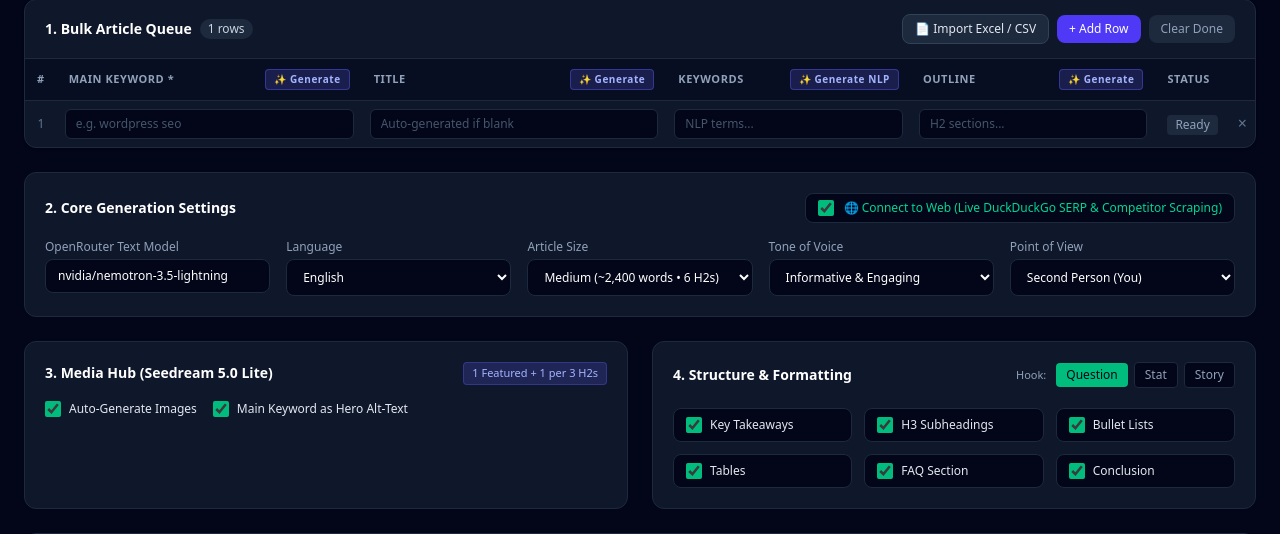
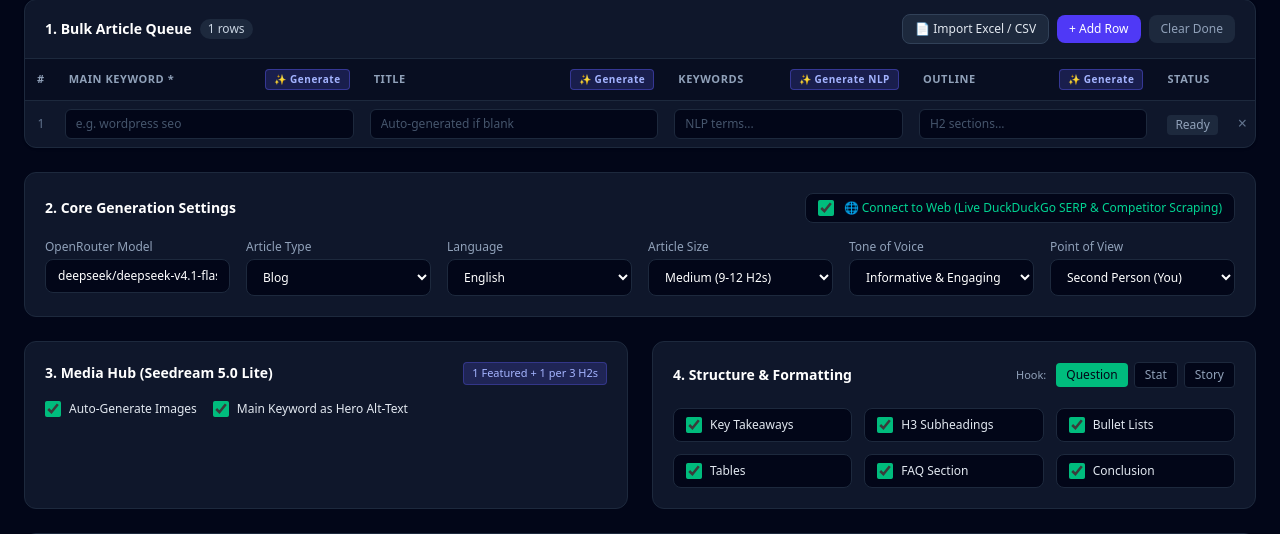
Before and after one commit to BashDEV96/local-ai-content-creator, a Flask app: page / in a window 1280 px wide. Shown: the part 94-628 px from the top of the page. Run offline with Flask 3, Linux system fonts and the light colour scheme; data that the repository does not hold is empty; some libraries are stand-ins or nearby versions.

Commit message:
Milestone v1.3: One-shot writer, Article Type selector, H2-only size scaling, and table spacing fix

```diff
--- a/templates/index.html
+++ b/templates/index.html
@@ -173,11 +173,28 @@
         </label>
       </div>
 
-      <div class="grid grid-cols-1 sm:grid-cols-2 lg:grid-cols-5 gap-4">
+      <div class="grid grid-cols-1 sm:grid-cols-2 lg:grid-cols-6 gap-4">
         <div>
-          <label class="block text-xs text-slate-400 mb-1">OpenRouter Text Model</label>
+          <label class="block text-xs text-slate-400 mb-1">OpenRouter Model</label>
           <input type="text" x-model="settings.model"
             class="w-full bg-slate-950 border border-slate-800 focus:border-emerald-500 rounded-lg px-3 py-2 text-xs text-white focus:outline-none" />
+        </div>
+
+        <div>
+          <label class="block text-xs text-slate-400 mb-1">Article Type</label>
+          <select x-model="settings.article_type" class="w-full bg-slate-950 border border-slate-800 rounded-lg px-3 py-2 text-xs text-white focus:outline-none">
+            <option>Blog</option>
+            <option>How-to guide</option>
+            <option>Listicle</option>
+            <option>Product review</option>
+            <option>News</option>
+            <option>Comparison</option>
+            <option>Case study</option>
+            <option>Opinion piece</option>
+            <option>Tutorial</option>
+            <option>Roundup post</option>
+            <option>Q&A page</option>
+          </select>
         </div>
 
         <div>
@@ -194,9 +211,10 @@
         <div>
           <label class="block text-xs text-slate-400 mb-1">Article Size</label>
           <select x-model="settings.article_size" class="w-full bg-slate-950 border border-slate-800 rounded-lg px-3 py-2 text-xs text-white focus:outline-none">
-            <option value="Small">Small (~1,200 words • 4 H2s)</option>
-            <option value="Medium">Medium (~2,400 words • 6 H2s)</option>
-            <option value="Large">Large (~3,500 words • 9 H2s)</option>
+            <option value="X-Small">X-Small (2-5 H2s)</option>
+            <option value="Small">Small (5-8 H2s)</option>
+            <option value="Medium">Medium (9-12 H2s)</option>
+            <option value="Large">Large (13-16 H2s)</option>
           </select>
         </div>
 
@@ -279,7 +297,7 @@
             <input type="checkbox" x-model="settings.key_takeaways" class="rounded accent-emerald-500 w-4 h-4" />
             <span class="text-xs text-slate-200">Key Takeaways</span>
           </label>
-          <label class="inline-flex items-center gap-2 cursor-pointer bg-slate-950 border border-slate-800 px-3 py-2 rounded-lg">
+          <label class="inline-flex items-center gap-2 cursor-pointer bg-slate-950 border border-slate-800 px-3 py-2 rounded-lg" title="Injects 2-3 H3s per H2 section for depth">
             <input type="checkbox" x-model="settings.h3s" class="rounded accent-emerald-500 w-4 h-4" />
             <span class="text-xs text-slate-200">H3 Subheadings</span>
           </label>
@@ -425,7 +443,8 @@
         jobs: {},
         isRunning: false,
         settings: {
-          model: 'nvidia/nemotron-3.5-lightning',
+          model: 'deepseek/deepseek-v4.1-flash-1017', // updated default just in case!
+          article_type: 'Blog',
           language: 'English',
           article_size: 'Medium',
           tone: 'Informative & Engaging',
@@ -465,10 +484,8 @@
               body: JSON.stringify({ site_index: this.siteIndex })
             });
             const data = await res.json();
-            // Filter out empty/unnamed categories to keep the list clean
             this.wpCategories = (data.categories || []).filter(c => c.name);
 
-            // Reset to Auto-Detect if the previously selected category doesn't exist on this site
             if (this.settings.main_category !== 'Auto-Detect' && !this.wpCategories.find(c => c.name === this.settings.main_category)) {
               this.settings.main_category = 'Auto-Detect';
             }
```
